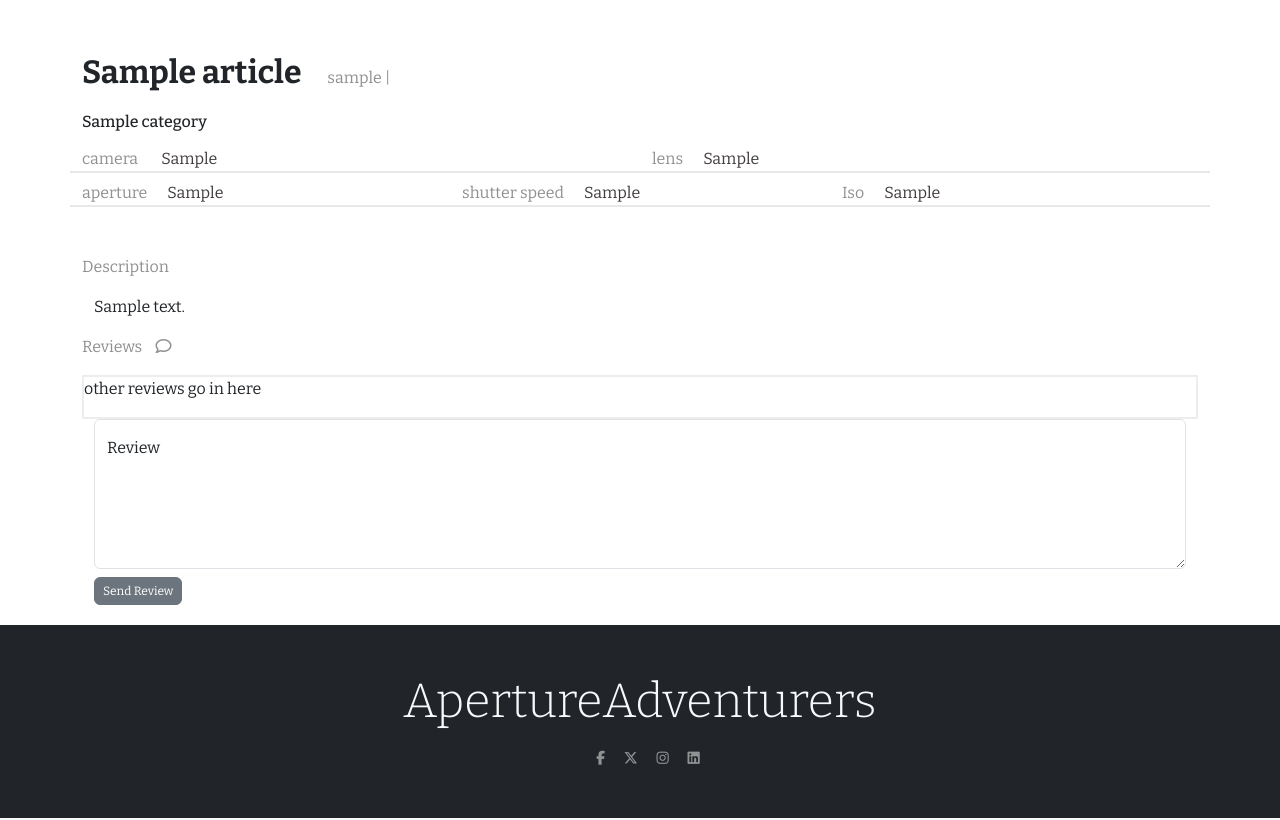
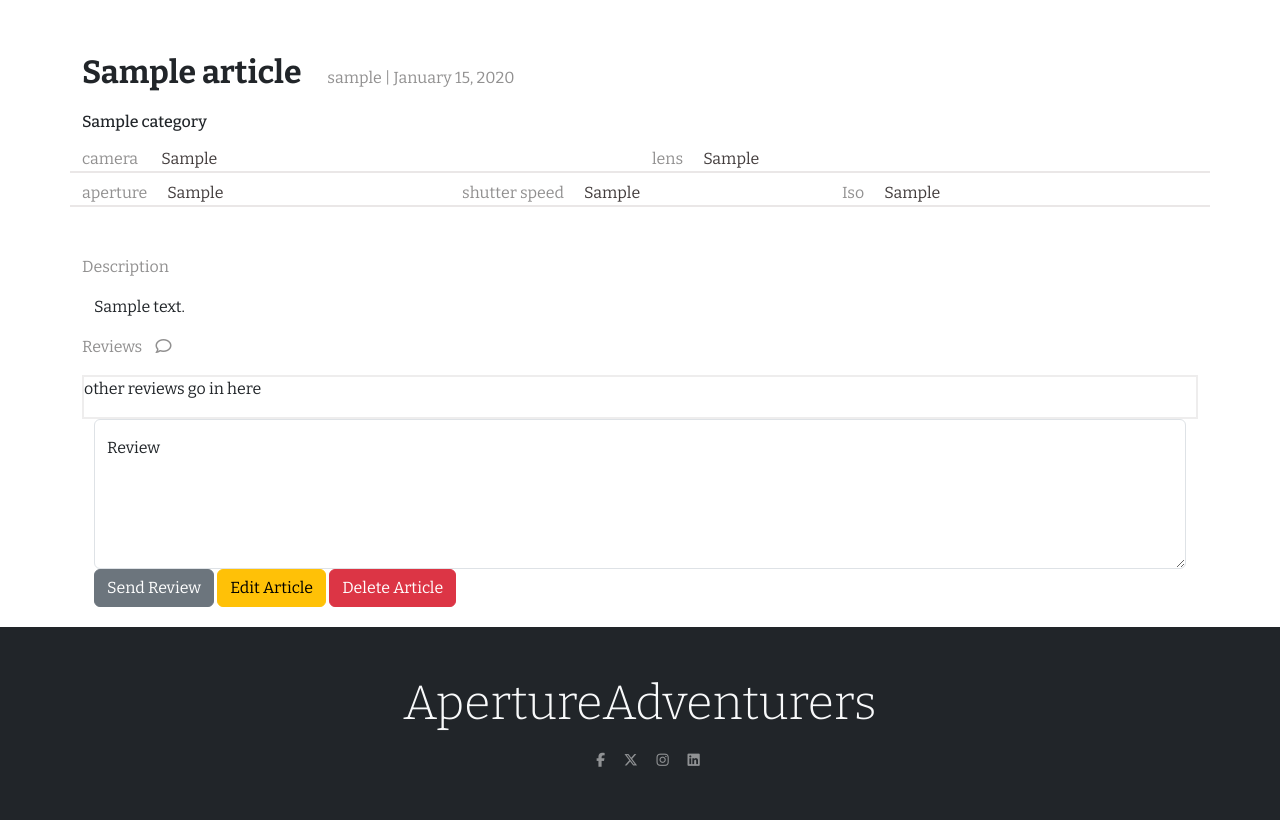
Before and after one commit to shar-nm/lens-whisperer, a Django app: page /article/1/ in a window 1280 px wide. Shown: the part 226-1046 px from the top of the page. Run offline with Django 4.2, Linux system fonts and the light colour scheme; a user stored in the database is signed in; tables that the repository leaves empty hold one stand-in row (values such as "Sample post"); one stand-in notice (Sample message) is shown; parts of the project's set-up code (start-up, migrations or seed data) failed here and were passed over; some libraries are stand-ins or nearby versions; some web fonts are replaced.

Commit message:
Configure dashboard so user can edit and delete article

```diff
--- a/article/forms.py
+++ b/article/forms.py
@@ -41,3 +41,40 @@ class NewArticleForm(forms.ModelForm):
                 'class': INPUT_CLASSES
             })
         }
+
+
+class EditArticleForm(forms.ModelForm):
+    class Meta:
+        model = Article
+        fields = ('category', 'title', 'image', 'camera','lens','aperture','shutter_speed','Iso','description',)
+
+        widgets = {
+            'category': forms.Select(attrs={
+                'class': INPUT_CLASSES
+            }),
+            'title': forms.TextInput(attrs={
+                'class': INPUT_CLASSES
+            }),
+            'image': forms.FileInput(attrs={
+                'class': INPUT_CLASSES
+            }),
+            'camera': forms.TextInput(attrs={
+                'class': INPUT_CLASSES
+            }),
+             'lens': forms.TextInput(attrs={
+                'class': INPUT_CLASSES
+            }),
+            'aperture': forms.TextInput(attrs={
+                'class': INPUT_CLASSES
+            }),
+
+            'shutter_speed': forms.TextInput(attrs={
+                'class': INPUT_CLASSES
+            }),
+            'Iso': forms.TextInput(attrs={
+                'class': INPUT_CLASSES
+            }),
+            'description': forms.Textarea(attrs={
+                'class': INPUT_CLASSES
+            })
+        }
--- a/article/templates/article/article-details.html
+++ b/article/templates/article/article-details.html
@@ -12,7 +12,7 @@
     <div class="image-art-details text-center mb-5">
         <img src="{{article.image.url}}" class="border border-3 mt-5" alt="image"style="width: 70%;" >
     </div>
-    <div class="col-9 title-art-details fs-2 fw-bolder mt-2">{{ article.title }} <span class=" author-details"> {{article.author}} | {{article.created_on}}</span></div>
+    <div class="col-9 title-art-details fs-2 fw-bolder mt-2">{{ article.title }} <span class=" author-details"> {{article.author}} | {{article.created_at|date:"F d, Y" }}</span></div>
     <div class="col-4 mt-3 mb-3">
         <h6>{{ article.category }}</h6>
     </div>
@@ -54,11 +54,16 @@
             <textarea class="form-control" placeholder="Leave a review here" id="floatingTextarea2" style="height: 150px"></textarea>
             <label for="floatingTextarea2">Review</label>
           </div>
-        <button type="button" class="btn btn-secondary mt-2"
-        style="--bs-btn-padding-y: .25rem; --bs-btn-padding-x: .5rem; --bs-btn-font-size: .75rem;">
-  Send Review
-</button>
-        </div>
+          <div>
+          <a class="btn btn-secondary" href="#" role="delete_button">Send Review</a>
+          {% if request.user == article.author %}
+          <a class="btn btn-warning" href="{% url 'edit' article.id %}" role="delete_button">Edit Article</a>
+          <a class="btn btn-danger" href="{% url 'delete' article.id %}" role="delete_button">Delete Article</a>
+         {% endif %}
+      </div>
+   </div>
+
+
 
 </div>
 
--- a/article/urls.py
+++ b/article/urls.py
@@ -8,5 +8,6 @@ urlpatterns = [
     path('', views.index, name='home'),
     path('new/', views.new, name='new-article'),
     path('<int:pk>/', views.article_details, name='article-details'),
-
+    path('<int:pk>/delete/', views.delete, name='delete'),
+    path('<int:pk>/edit/', views.edit, name='edit'),
 ]
--- a/article/views.py
+++ b/article/views.py
@@ -2,7 +2,7 @@ from django.contrib.auth.decorators import login_required
 from django.shortcuts import render, get_object_or_404, redirect
 from django.contrib import messages
 
-from .forms import NewArticleForm
+from .forms import NewArticleForm, EditArticleForm
 from .models import Category, Article
 
 # Create your views here.
@@ -53,3 +53,33 @@ def new(request):
         'form': form,
         'title': 'Create article',
     })
+
+
+@login_required
+def edit(request, pk):
+    article = get_object_or_404(Article, pk=pk, author=request.user)
+
+    if request.method == 'POST':
+        form = EditArticleForm(request.POST, request.FILES, instance=article)
+        if form.is_valid():
+            form.save()
+            messages.success(request, "Article successfully edited!")
+            return redirect('article-details', pk=article.pk)
+    else:
+        form = EditArticleForm(instance=article)
+
+
+    return render(request, 'article/new-article.html', {
+        'form': form,
+        'title': 'Edit article',
+    })
+
+
+
+
+@login_required
+def delete(request, pk):
+    article = get_object_or_404(Article, pk=pk, author=request.user)
+    article.delete()
+    messages.success(request, "article deleted!")
+    return redirect('dashboard:dashboard')
--- a/dashboard/views.py
+++ b/dashboard/views.py
@@ -2,13 +2,13 @@ from django.contrib.auth.decorators import login_required
 from django.shortcuts import render, get_object_or_404
 
 
-from article.models import Article
+from article.models import Article, Category
 
 # Create your views here.
 
 @login_required
-def index(request):
-    articles = Article.objects.filter(created_by=request.user)
+def dashboard(request):
+    articles = Article.objects.filter(author=request.user)
 
     return render(request, 'dashboard/dash.html', {
         'articles': articles,
--- a/photography/urls.py
+++ b/photography/urls.py
@@ -23,5 +23,6 @@ urlpatterns = [
     path('admin/', admin.site.urls),
     path('',include('mainhub.urls')),
     path('articles/', include('article.urls')),
+    path('dashboard/', include('dashboard.urls')),
     path('accounts/',include('allauth.urls')),
 ]
--- a/templates/base.html
+++ b/templates/base.html
@@ -50,7 +50,7 @@
                 <a class="nav-link active" href="{% url 'new-article' %}">Create Article</a>
               </li>
               <li class="nav-item">
-                <a class="nav-link active" href="#">Dashboard</a>
+                <a class="nav-link active" href="{% url 'dashboard:dashboard' %}">Dashboard</a>
               </li>
               <li class="nav-item">
                 <a class="nav-link active" aria-current="page" href="{% url 'home' %}">Articles</a>
```
Also changed, not shown: article/templates/article/index.html (+6 -29 lines), dashboard/templates/dashboard/dash.html (+22 -38 lines).
